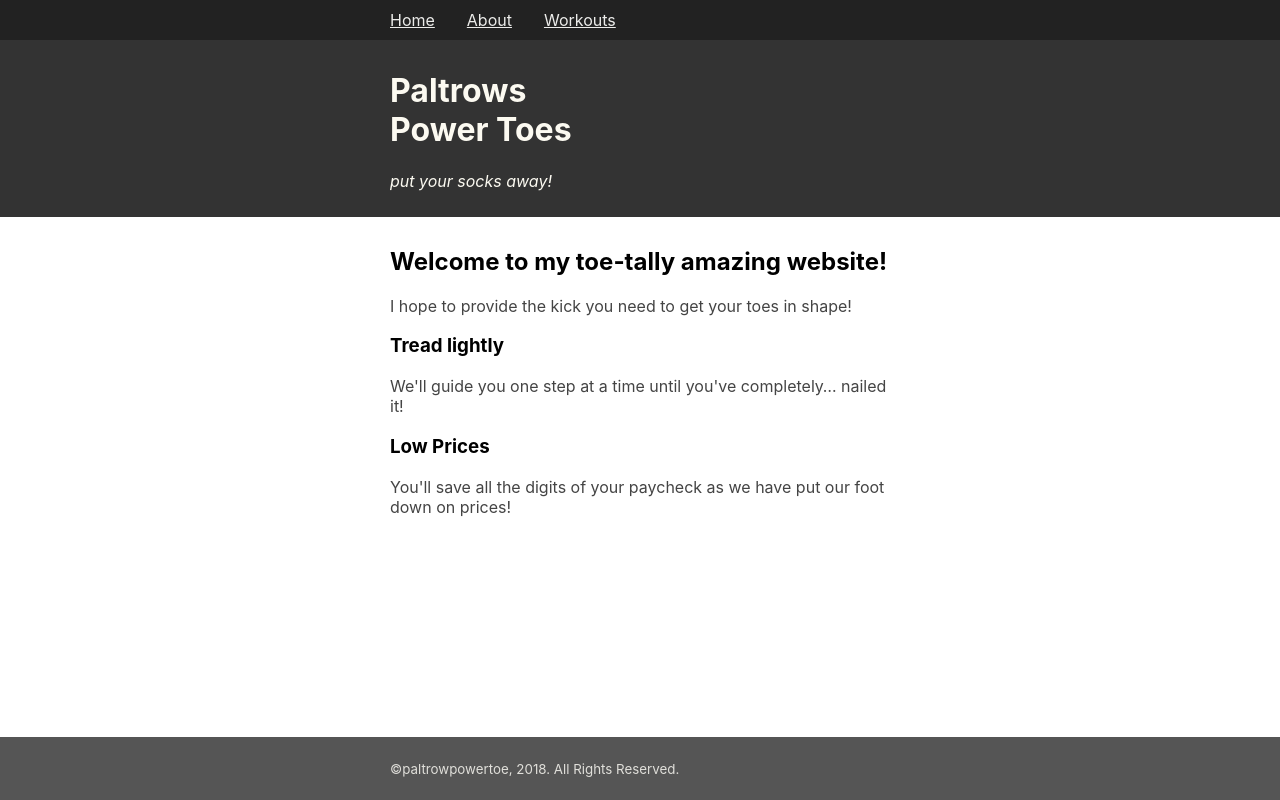
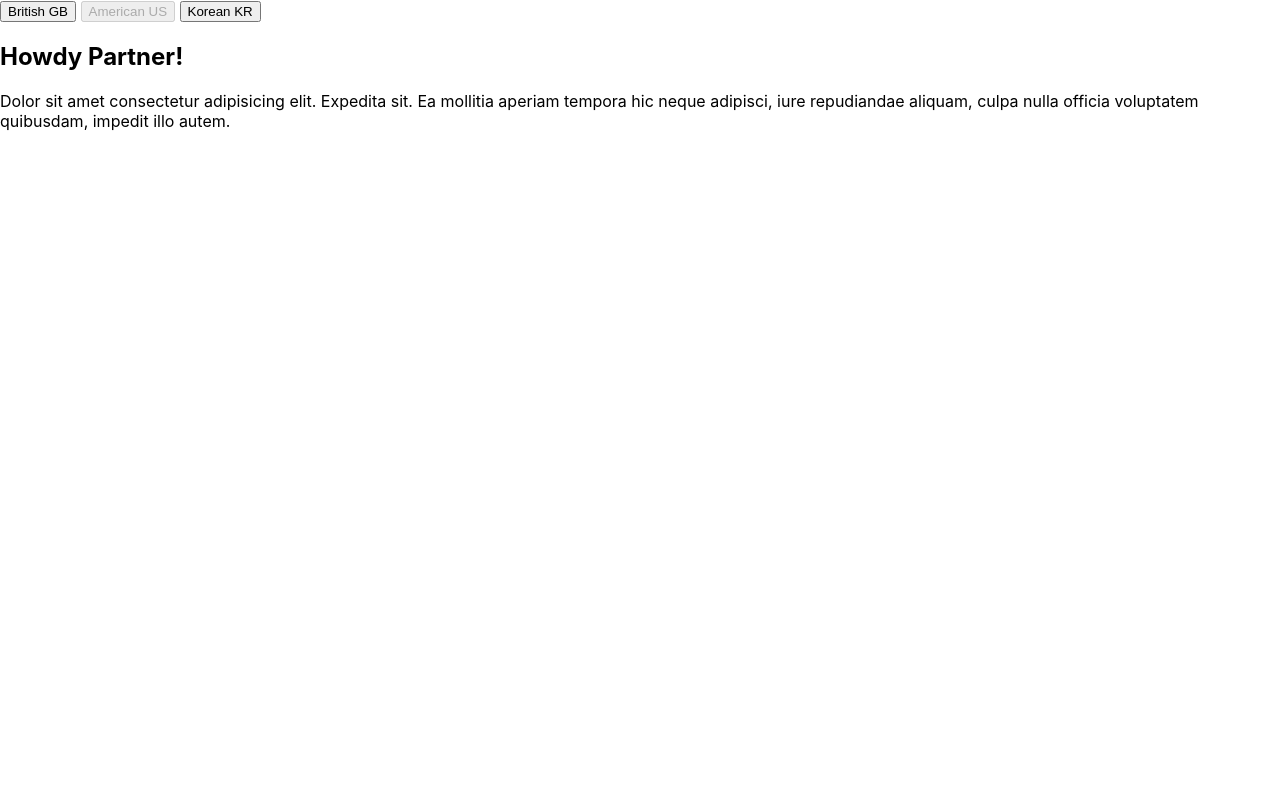
Before and after one commit to SterlingDWatts/react_playground, a React (Create React App) app: page / in a window 1280 px wide. Built offline with nearby package versions, Linux system fonts and the light colour scheme.

Commit message:
Made context reader for 'lang' attribute

```diff
--- a/package.json
+++ b/package.json
@@ -3,8 +3,8 @@
   "version": "0.1.0",
   "private": true,
   "dependencies": {
-    "react": "^16.11.0",
-    "react-dom": "^16.11.0",
+    "react": "^16.12.0",
+    "react-dom": "^16.12.0",
     "react-router-dom": "^5.1.2",
     "react-scripts": "3.2.0"
   },
--- a/src/index.js
+++ b/src/index.js
@@ -1,12 +1,9 @@
 import React from 'react';
 import ReactDOM from 'react-dom';
-import { BrowserRouter } from 'react-router-dom';
-import App from './paltrows-power-toes/App';
 import './index.css';
+import AppLang from './lang-context/AppLang';
 
 ReactDOM.render(
-    <BrowserRouter>
-        <App />
-    </BrowserRouter>,
+    <AppLang />,
     document.getElementById('root')
 );
--- /dev/null
+++ b/src/lang-context/AppLang.js
@@ -0,0 +1,14 @@
+import React, { Component } from 'react';
+import Child from './Child';
+import LangControls from './LangControls';
+
+export default class AppLang extends Component {
+    render() {
+        return (
+            <div className='AppLang'>
+                <LangControls />
+                <Child />
+            </div>
+        );
+    }
+}
--- /dev/null
+++ b/src/lang-context/Child.js
@@ -0,0 +1,10 @@
+import React from 'react';
+import GrandChild from './GrandChild';
+
+export default function Child() {
+    return (
+        <main role='main' className='Child'>
+            <GrandChild />
+        </main>
+    );
+}
--- /dev/null
+++ b/src/lang-context/GrandChild.js
@@ -0,0 +1,10 @@
+import React from 'react';
+import GreatGrandChild from './GreatGrandChild';
+
+export default function GrandChild() {
+    return (
+        <div className='GrandChild'>
+            <GreatGrandChild />
+        </div>
+    );
+}
--- /dev/null
+++ b/src/lang-context/GreatGrandChild.js
@@ -0,0 +1,19 @@
+import React, { Component } from 'react';
+import languageSpecificCopy from './languageSpecificCopy';
+import LanguageContext from './LanguageContext';
+
+class GreatGrandChild extends Component {
+    static contextType = LanguageContext;
+
+    render() {
+        const copy = languageSpecificCopy[this.context.lang] || {}
+        return (
+            <section className='GreatGrandChild'>
+                <h2>{copy.title}</h2>
+                <p>{copy.body}</p>
+            </section>
+        );
+    }
+}
+
+export default GreatGrandChild
--- /dev/null
+++ b/src/lang-context/LangControls.js
@@ -0,0 +1,33 @@
+import React from 'react';
+import LanguageContext from './LanguageContext';
+
+export default function LangControls(props) {
+    return (
+        <LanguageContext.Consumer>
+            {(value) => {
+                return (
+                    <>
+                        <button
+                            disabled={value.lang === 'en-GB'}>
+                            British{' '}
+                            <span role='img' aria-label='en-GB'>GB</span>
+                        </button>
+                        {' '}
+                        <button
+                            disabled={value.lang === 'en-US'}>
+                            American{' '}
+                            <span role='img' aria-label='en-US'>US</span>
+                        </button>
+                        {' '}
+                        <button
+                            disabled={value.lang === 'ko'}>
+                            Korean{' '}
+                            <span role='img' aria-label='ko'>KR</span>
+                        </button>
+                    </>
+                );
+            }}
+        </LanguageContext.Consumer>
+
+    );
+}
--- /dev/null
+++ b/src/lang-context/LanguageContext.js
@@ -0,0 +1,7 @@
+import React from 'react';
+
+const LanguageContext = React.createContext({
+    lang: window.navigator.language
+})
+
+export default LanguageContext
--- /dev/null
+++ b/src/lang-context/languageSpecificCopy.js
@@ -0,0 +1,17 @@
+const languageSpecificCopy = {
+    // put your language here if you want!
+    'en-GB': {
+        title: 'Good Morro Old Chap!',
+        body: 'Dolor sit amet consectetur adipisicing elit. Expedita sit. Ea mollitia aperiam tempora hic neque adipisci, iure repudiandae aliquam, culpa nulla officia voluptatem quibusdam, impedit illo autem.'
+    },
+    'en-US': {
+        title: 'Howdy Partner!',
+        body: 'Dolor sit amet consectetur adipisicing elit. Expedita sit. Ea mollitia aperiam tempora hic neque adipisci, iure repudiandae aliquam, culpa nulla officia voluptatem quibusdam, impedit illo autem.'
+    },
+    'ko': {
+        title: '폴더 목록',
+        body: '당근은 리베이트를 강화. 를 가졌어요. 여기에도시에 열립니다이 부드러움을 얻으려면, 권리 그 중 일부를 거부하는 일부 사람들에게 즐거움의 의무의 잘못은, 이전의 목적에 장애물이 없다.'
+    }
+}
+
+export default languageSpecificCopy
```
Also changed, not shown: 1 other file (tests, documents, lock files or other folders).
